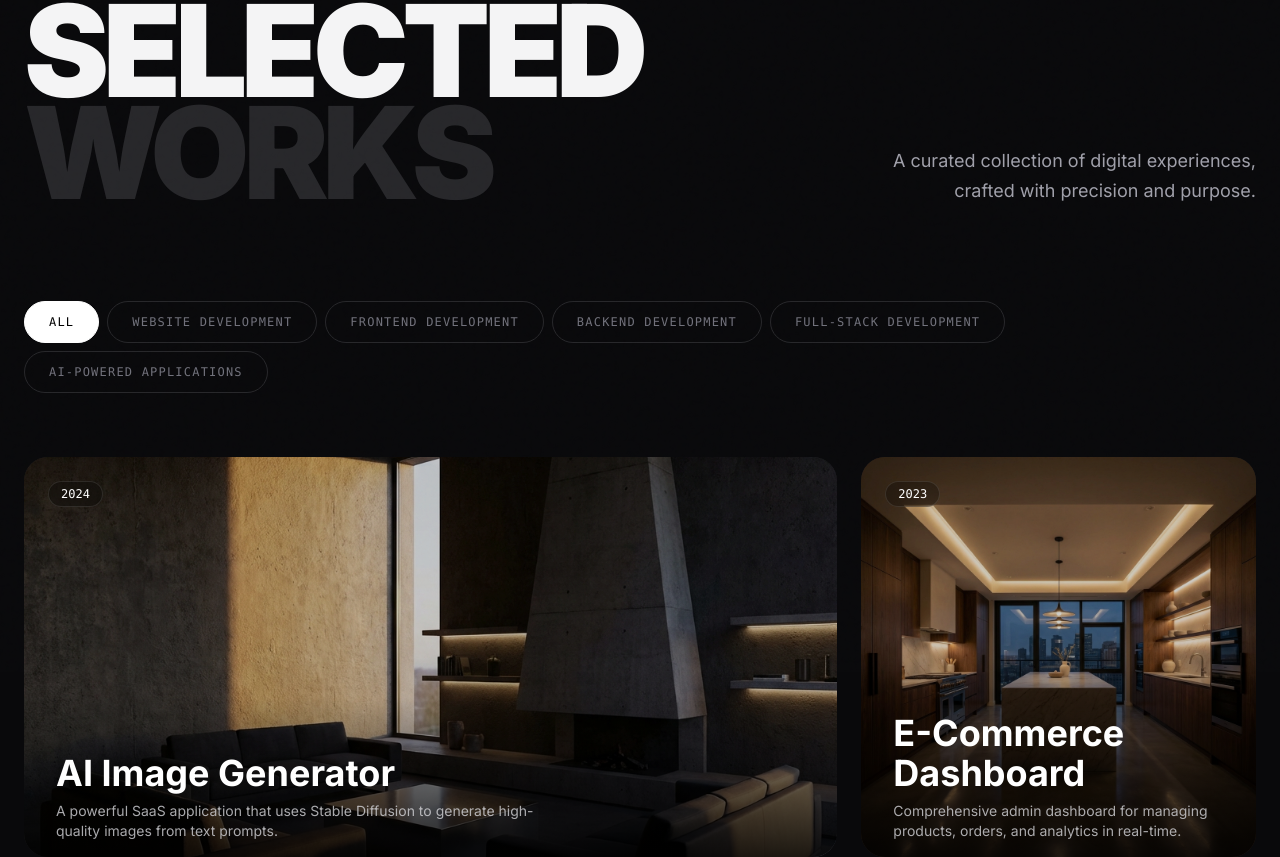
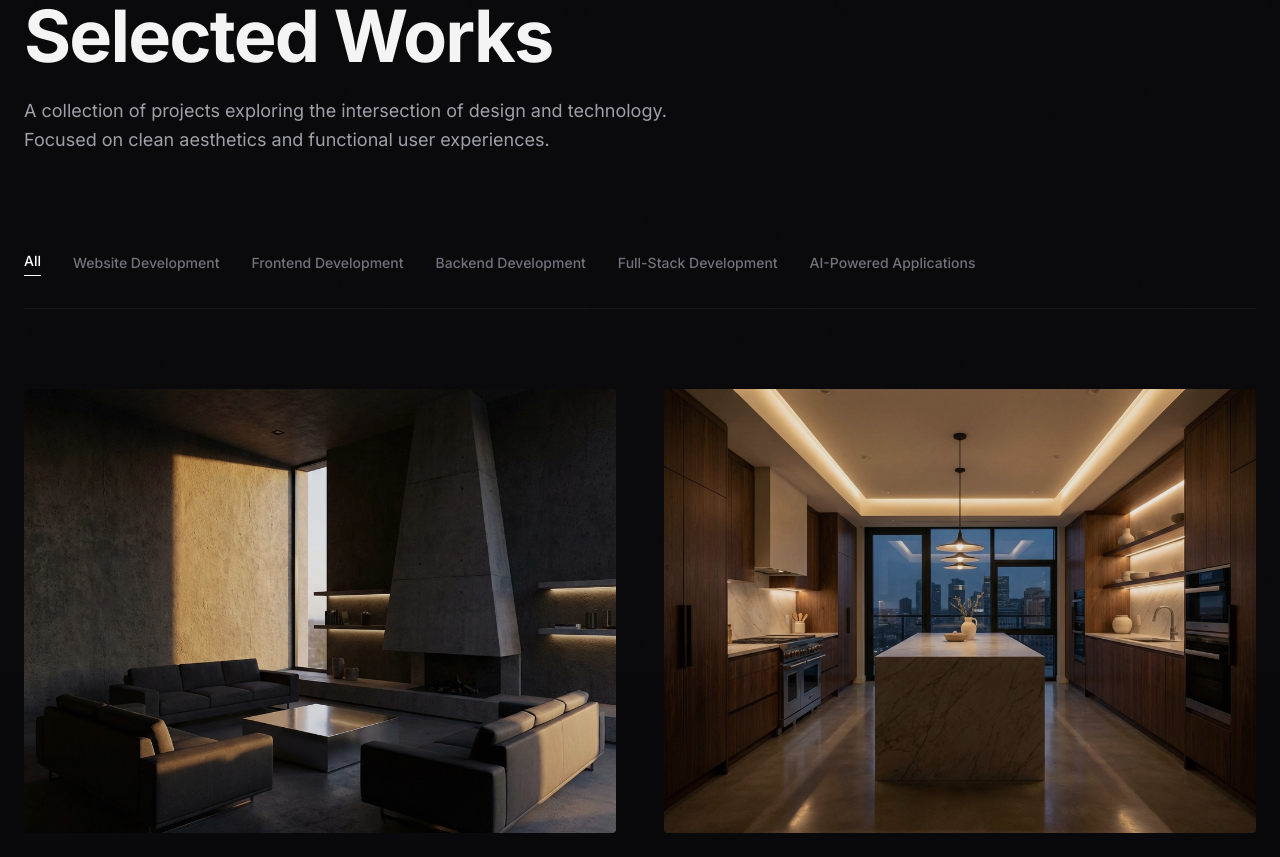
Before and after one commit to dilshandevxx/portfolio-upwork-my-work, a Next.js app: page /projects in a window 1280 px wide. Shown: the part 128-985 px from the top of the page. Built offline with nearby package versions, Linux system fonts and the light colour scheme; a web font is replaced by a local one.

Commit message:
initial commit

```diff
--- a/app/layout.tsx
+++ b/app/layout.tsx
@@ -2,7 +2,6 @@ import type { Metadata } from "next";
 import { Inter, Playfair_Display } from "next/font/google";
 import SmoothScroller from "@/components/SmoothScroller";
 import NoiseOverlay from "@/components/NoiseOverlay";
-import CustomCursor from "@/components/CustomCursor";
 import "./globals.css";
 
 const inter = Inter({ subsets: ["latin"], variable: "--font-inter" });
@@ -23,7 +22,6 @@ export default function RootLayout({
       <body className={`${inter.variable} ${playfair.variable} bg-background text-foreground antialiased`}>
         <SmoothScroller />
         <NoiseOverlay />
-        <CustomCursor />
         {children}
       </body>
     </html>
--- a/app/projects/page.tsx
+++ b/app/projects/page.tsx
@@ -15,120 +15,100 @@ export default function ProjectsPage() {
   );
 
   return (
-    <div className="min-h-screen bg-zinc-950 text-zinc-100 pt-32 pb-24">
+    <div className="min-h-screen bg-zinc-950 text-zinc-100 pt-32 pb-32">
       <div className="max-w-7xl mx-auto px-6">
 
-        {/* Header Section */}
-        <div className="flex flex-col md:flex-row md:items-end justify-between mb-24 gap-8">
-            <div>
+        {/* Header - Simple & Clean */}
+        <div className="mb-24">
             <motion.h1
               initial={{ opacity: 0, y: 20 }}
               animate={{ opacity: 1, y: 0 }}
-                  transition={{ duration: 0.8 }}
-                  className="text-7xl md:text-9xl font-black tracking-tighter uppercase leading-[0.8]"
+              transition={{ duration: 0.6 }}
+              className="text-5xl md:text-7xl font-bold tracking-tight mb-6"
             >
-                    Selected
-                    <br />
-                    <span className="text-zinc-800 outline-text">Works</span>
+                Selected Works
             </motion.h1>
+            <motion.p
+              initial={{ opacity: 0, y: 20 }}
+              animate={{ opacity: 1, y: 0 }}
+              transition={{ delay: 0.2, duration: 0.6 }}
+              className="text-zinc-400 text-lg max-w-2xl leading-relaxed"
+            >
+                A collection of projects exploring the intersection of design and technology.
+                Focused on clean aesthetics and functional user experiences.
+            </motion.p>
         </div>
+
+        {/* Categories - Minimal Text Buttons */}
         <motion.div
             initial={{ opacity: 0 }}
             animate={{ opacity: 1 }}
-              transition={{ delay: 0.4, duration: 0.8 }}
-              className="md:text-right max-w-sm"
-            >
-                <p className="text-lg text-zinc-400 leading-relaxed">
-                    A curated collection of digital experiences, crafted with precision and purpose.
-                </p>
-            </motion.div>
-        </div>
-
-        {/* Filter Toolbar */}
-        <motion.div
-          initial={{ opacity: 0, y: 20 }}
-          animate={{ opacity: 1, y: 0 }}
-          transition={{ delay: 0.2, duration: 0.8 }}
-          className="flex flex-wrap gap-2 mb-16"
+            transition={{ delay: 0.3, duration: 0.6 }}
+            className="flex flex-wrap gap-x-8 gap-y-4 mb-20 border-b border-zinc-900 pb-8"
         >
             {categories.map((category) => (
                 <button
                     key={category}
                     onClick={() => setActiveCategory(category)}
-                    className={`px-6 py-3 text-xs font-mono uppercase tracking-widest rounded-full border transition-all duration-300 ${
+                    className={`text-sm font-medium transition-colors duration-300 ${
                         activeCategory === category
-                            ? "bg-white text-black border-white"
-                            : "bg-transparent text-zinc-500 border-zinc-800 hover:border-zinc-500 hover:text-white"
+                            ? "text-white"
+                            : "text-zinc-500 hover:text-zinc-300"
                     }`}
                 >
                     {category}
+                    {activeCategory === category && (
+                        <span className="block h-px w-full bg-white mt-1" />
+                    )}
                 </button>
             ))}
         </motion.div>
 
-        {/* Bento Grid */}
+        {/* Grid - Spacious 2 Column */}
         <motion.div
             layout
-            className="grid grid-cols-1 md:grid-cols-3 gap-6 auto-rows-[400px]"
+            className="grid grid-cols-1 md:grid-cols-2 gap-x-12 gap-y-24"
         >
           <AnimatePresence mode="popLayout">
-            {filteredProjects.map((project, index) => {
-              // Algorithm to vary spans based on index/layout rhythm
-              // Pattern: [2-col, 1-col], [1-col, 2-col], [1, 1, 1]
-              const isLarge = index % 5 === 0 || index % 5 === 4;
-              const colSpan = isLarge ? "md:col-span-2" : "md:col-span-1";
-
-              return (
+            {filteredProjects.map((project, index) => (
               <motion.div
                 layout
-                  initial={{ opacity: 0, scale: 0.95 }}
-                  animate={{ opacity: 1, scale: 1 }}
+                initial={{ opacity: 0, y: 20 }}
+                animate={{ opacity: 1, y: 0 }}
                 exit={{ opacity: 0, scale: 0.95 }}
                 transition={{ duration: 0.4, delay: index * 0.05 }}
                 key={project.id}
-                  className={`group relative rounded-3xl overflow-hidden bg-zinc-900 ${colSpan}`}
+                className="group"
               >
-                 <Link href={`/projects/${project.id}`} className="block h-full w-full">
-
-                  {/* Image */}
-                  <div className="absolute inset-0 w-full h-full">
+                <Link href={`/projects/${project.id}`} className="block">
+                    {/* Image Container */}
+                    <div className="relative aspect-[4/3] w-full overflow-hidden bg-zinc-900 mb-8 rounded-sm">
                         <Image
                             src={project.image}
                             alt={project.title}
                             fill
-                        className="object-cover transition-transform duration-700 group-hover:scale-105"
-                        priority={index < 3}
+                            className="object-cover transition-transform duration-700 group-hover:scale-105 opacity-90 group-hover:opacity-100"
+                            priority={index < 2}
                         />
-                     <div className="absolute inset-0 bg-black/20 group-hover:bg-black/40 transition-colors duration-300" />
                     </div>
 
-                  {/* Top Info */}
-                  <div className="absolute top-6 left-6 right-6 flex justify-between items-start z-10">
-                      <span className="bg-black/30 backdrop-blur-md px-3 py-1 rounded-full text-xs font-mono text-white border border-white/10">
-                          {project.year}
-                      </span>
-                      <div className="w-10 h-10 rounded-full bg-white text-black flex items-center justify-center opacity-0 group-hover:opacity-100 scale-75 group-hover:scale-100 transition-all duration-300">
-                          <ArrowUpRight size={20} />
+                    {/* Text Content */}
+                    <div className="flex justify-between items-start">
+                        <div>
+                            <h2 className="text-2xl font-bold text-white mb-2 group-hover:text-zinc-300 transition-colors">
+                                {project.title}
+                            </h2>
+                            <p className="text-zinc-500 text-sm">
+                                {project.category}
+                            </p>
+                        </div>
+                        <div className="opacity-0 group-hover:opacity-100 transition-opacity duration-300 text-zinc-400">
+                            <ArrowUpRight size={24} />
                         </div>
                     </div>
-
-                  {/* Bottom Content */}
-                  <div className="absolute bottom-0 left-0 right-0 p-8 bg-gradient-to-t from-black/90 via-black/50 to-transparent translate-y-4 group-hover:translate-y-0 transition-transform duration-300">
-                      <p className="text-orange-400 font-mono text-xs uppercase tracking-widest mb-2 opacity-0 group-hover:opacity-100 transition-opacity duration-300 delay-75">
-                          {project.category}
-                      </p>
-                      <h3 className="text-3xl md:text-4xl font-bold text-white mb-2">
-                          {project.title}
-                      </h3>
-                      <p className="text-zinc-300 text-sm line-clamp-2 max-w-lg opacity-80 group-hover:opacity-100 transition-opacity">
-                          {project.description}
-                      </p>
-                  </div>
-
                 </Link>
               </motion.div>
-              );
-            })}
+            ))}
           </AnimatePresence>
         </motion.div>
 
--- a/components/CustomCursor.tsx
+++ /dev/null
@@ -1,61 +0,0 @@
-"use client";
-
-import { useEffect, useState } from "react";
-import { motion, useMotionValue, useSpring } from "framer-motion";
-
-export default function CustomCursor() {
-  const [isHovered, setIsHovered] = useState(false);
-  const cursorX = useMotionValue(-100);
-  const cursorY = useMotionValue(-100);
-
-  const springConfig = { damping: 25, stiffness: 700 };
-  const cursorXSpring = useSpring(cursorX, springConfig);
-  const cursorYSpring = useSpring(cursorY, springConfig);
-
-  useEffect(() => {
-    const moveCursor = (e: MouseEvent) => {
-      cursorX.set(e.clientX - 16);
-      cursorY.set(e.clientY - 16);
-    };
-
-    const handleMouseOver = (e: MouseEvent) => {
-      const target = e.target as HTMLElement;
-      if (
-        target.tagName.toLowerCase() === "a" ||
-        target.tagName.toLowerCase() === "button" ||
-        target.closest("a") ||
-        target.closest("button")
-      ) {
-        setIsHovered(true);
-      } else {
-        setIsHovered(false);
-      }
-    };
-
-    window.addEventListener("mousemove", moveCursor);
-    window.addEventListener("mouseover", handleMouseOver);
-
-    return () => {
-      window.removeEventListener("mousemove", moveCursor);
-      window.removeEventListener("mouseover", handleMouseOver);
-    };
-  }, [cursorX, cursorY]);
-
-  return (
-    <motion.div
-      className="fixed top-0 left-0 w-8 h-8 rounded-full border border-white z-[9999] pointer-events-none mix-blend-difference"
-      style={{
-        translateX: cursorXSpring,
-        translateY: cursorYSpring,
-      }}
-      animate={{
-        scale: isHovered ? 2.5 : 1,
-        backgroundColor: isHovered ? "white" : "transparent",
-      }}
-      transition={{
-        scale: { duration: 0.2 },
-        backgroundColor: { duration: 0.2 }
-      }}
-    />
-  );
-}
--- a/components/Hero.tsx
+++ b/components/Hero.tsx
@@ -44,7 +44,7 @@ export default function Hero() {
                     // Bio
                 </span>
                 <p className="text-xl md:text-3xl text-zinc-400 font-light leading-relaxed">
-                    Multidisciplinary designer creating <span className="text-white font-normal hover:text-orange-500 transition-colors duration-300 cursor-none">clean</span> and <span className="text-white font-normal hover:text-orange-500 transition-colors duration-300 cursor-none">functional</span> designs for brands, products, and experiences.
+                    Multidisciplinary designer creating <span className="text-white font-normal hover:text-orange-500 transition-colors duration-300">clean</span> and <span className="text-white font-normal hover:text-orange-500 transition-colors duration-300">functional</span> designs for brands, products, and experiences.
                 </p>
             </motion.div>
           </div>
```
Lines whose indentation alone changed are shown as unchanged.
